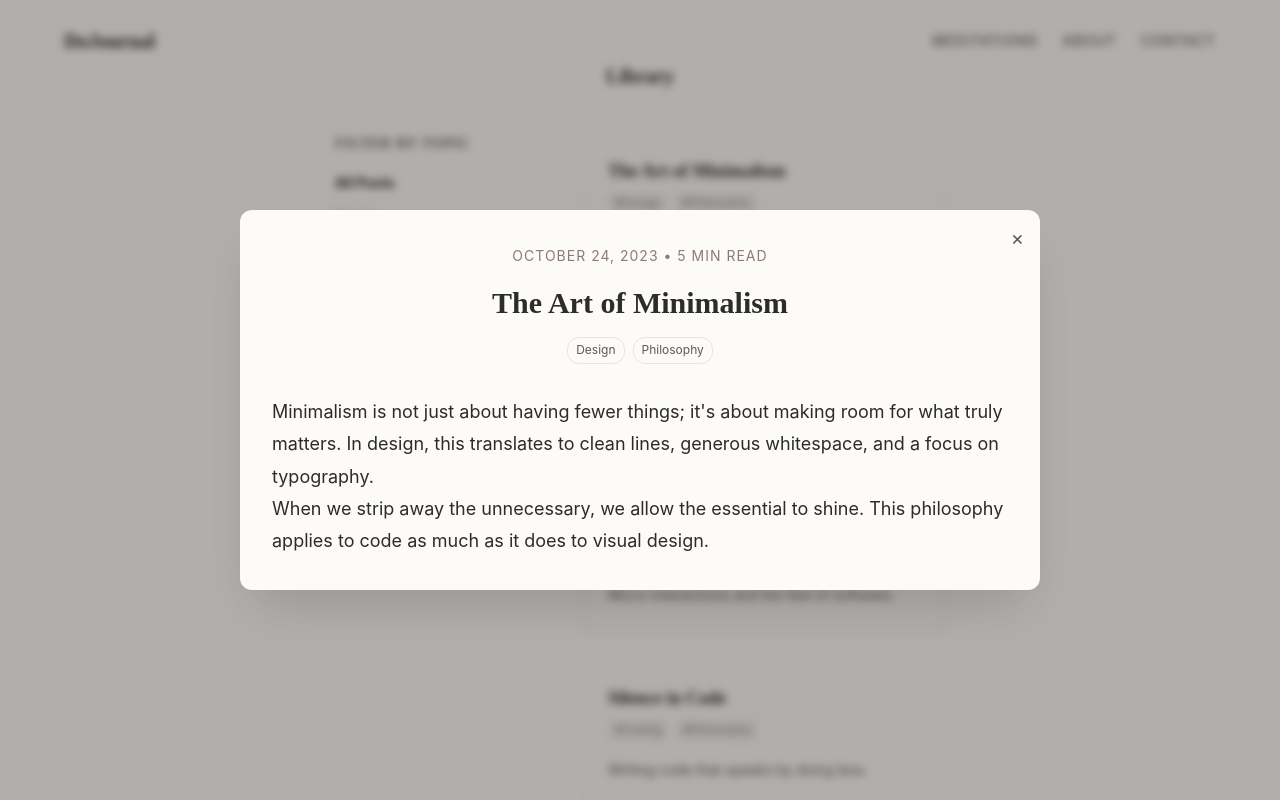
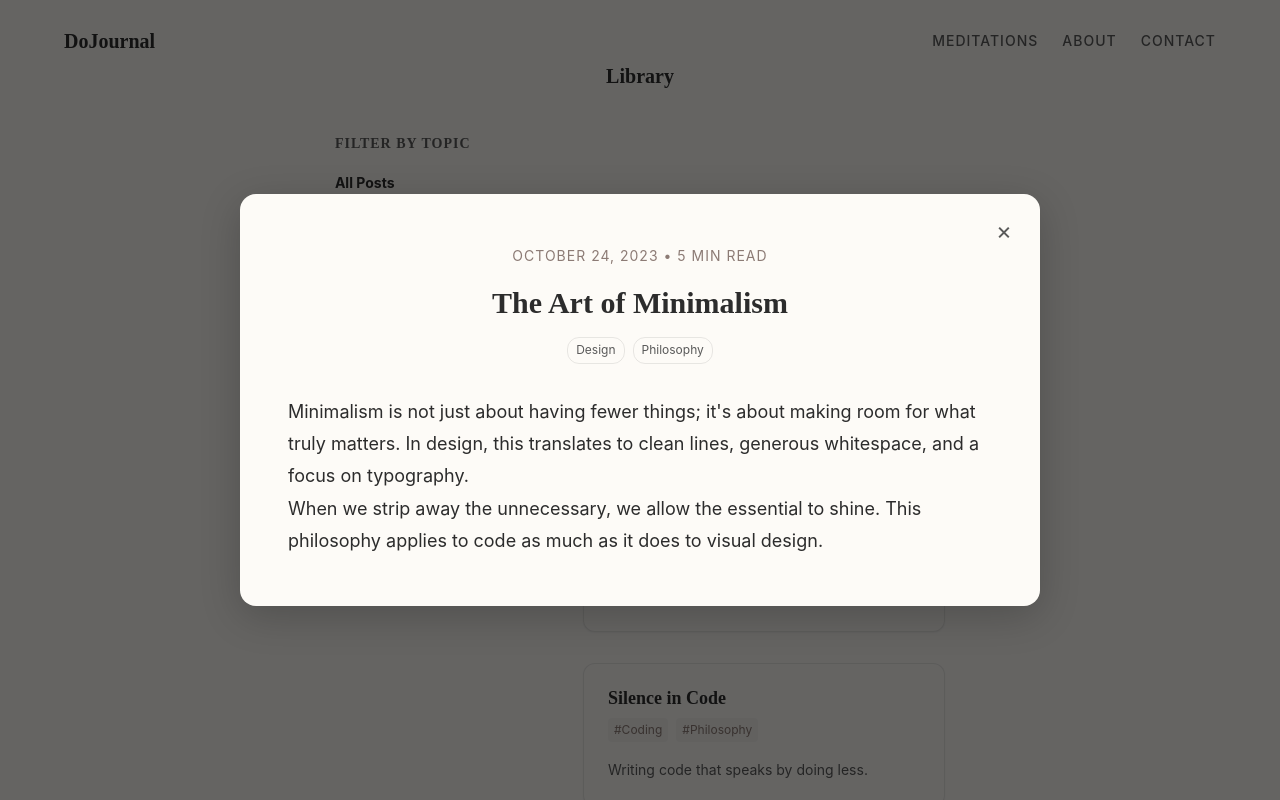
Before and after one commit to Hexthebaldy/MyProfile, a React (Vite) app: page / in a window 1280 px wide. Both pictures are taken after a click on the element 764 px from the left and 207 px from the top of the page. Shown: the top 800 px of the page. Built offline with nearby package versions, Linux system fonts and the light colour scheme.

Commit message:
feat:animation optimization

```diff
--- a/package.json
+++ b/package.json
@@ -10,6 +10,7 @@
     "preview": "vite preview"
   },
   "dependencies": {
+    "framer-motion": "^12.23.24",
     "react": "^19.2.0",
     "react-dom": "^19.2.0",
     "react-router-dom": "^6.30.2"
--- a/src/components/Modal.tsx
+++ b/src/components/Modal.tsx
@@ -1,13 +1,14 @@
 import React, { useEffect } from 'react';
-import { createPortal } from 'react-dom';
+import { motion, AnimatePresence } from 'framer-motion';
 
 interface ModalProps {
     isOpen: boolean;
     onClose: () => void;
     children: React.ReactNode;
+    layoutId?: string | null;
 }
 
-const Modal: React.FC<ModalProps> = ({ isOpen, onClose, children }) => {
+const Modal: React.FC<ModalProps> = ({ isOpen, onClose, children, layoutId }) => {
     useEffect(() => {
         if (isOpen) {
             document.body.style.overflow = 'hidden';
@@ -19,48 +20,111 @@ const Modal: React.FC<ModalProps> = ({ isOpen, onClose, children }) => {
         };
     }, [isOpen]);
 
-    if (!isOpen) return null;
-
-    return createPortal(
+    return (
+        <AnimatePresence>
+            {isOpen && (
                 <div style={{
                     position: 'fixed',
                     top: 0,
                     left: 0,
                     right: 0,
                     bottom: 0,
-            backgroundColor: 'rgba(0, 0, 0, 0.3)',
-            backdropFilter: 'blur(4px)',
+                    zIndex: 2000,
                     display: 'flex',
                     justifyContent: 'center',
                     alignItems: 'center',
-            zIndex: 2000,
-            padding: 'var(--space-4)',
-        }} onClick={onClose}>
-            <div style={{
+                    pointerEvents: 'none' // Allow clicks to pass through to backdrop
+                }}>
+                    {/* Backdrop - Removed blur for performance */}
+                    <motion.div
+                        initial={{ opacity: 0 }}
+                        animate={{ opacity: 1 }}
+                        exit={{ opacity: 0 }}
+                        transition={{ duration: 0.3 }}
+                        onClick={onClose}
+                        style={{
+                            position: 'absolute',
+                            top: 0,
+                            left: 0,
+                            right: 0,
+                            bottom: 0,
+                            backgroundColor: 'rgba(0, 0, 0, 0.6)', // Slightly darker to compensate for lack of blur
+                            pointerEvents: 'auto',
+                            willChange: 'opacity'
+                        }}
+                    />
+
+                    {/* Modal Content Container - Morphs from Card */}
+                    <motion.div
+                        layoutId={layoutId || undefined}
+                        style={{
                             backgroundColor: 'var(--color-bg-primary)',
-                width: '100%',
+                            borderRadius: '16px',
                             maxWidth: '800px',
-                maxHeight: '90vh',
+                            width: '90%',
+                            maxHeight: '85vh',
+                            zIndex: 2001,
+                            boxShadow: '0 10px 40px rgba(0, 0, 0, 0.2)', // Reduced shadow complexity
+                            position: 'relative',
+                            pointerEvents: 'auto',
+                            overflow: 'hidden',
+                            display: 'flex',
+                            flexDirection: 'column',
+                            willChange: 'transform, width, height, border-radius' // Hint browser
+                        }}
+                        transition={{
+                            type: 'spring',
+                            damping: 30,
+                            stiffness: 300,
+                            mass: 0.8
+                        }}
+                    >
+                        {/* Scrollable Content Wrapper - Fades In */}
+                        <motion.div
+                            initial={{ opacity: 0 }}
+                            animate={{ opacity: 1 }}
+                            exit={{ opacity: 0 }}
+                            transition={{ duration: 0.2, delay: 0.1 }} // Slight delay to let morph start
+                            style={{
+                                padding: 'var(--space-12)',
                                 overflowY: 'auto',
-                borderRadius: '12px',
-                boxShadow: 'var(--shadow-modal)',
-                padding: 'var(--space-8)',
-                position: 'relative',
-            }} onClick={e => e.stopPropagation()}>
-                <button onClick={onClose} style={{
+                                height: '100%',
+                                width: '100%'
+                            }}
+                        >
+                            {/* Close Button */}
+                            <button
+                                onClick={onClose}
+                                style={{
                                     position: 'absolute',
                                     top: 'var(--space-4)',
                                     right: 'var(--space-4)',
-                    fontSize: 'var(--text-xl)',
+                                    background: 'transparent',
+                                    border: 'none',
+                                    fontSize: 'var(--text-2xl)',
+                                    cursor: 'pointer',
                                     color: 'var(--color-text-secondary)',
-                    cursor: 'pointer',
-                }}>
-                    &times;
+                                    width: '40px',
+                                    height: '40px',
+                                    borderRadius: '50%',
+                                    display: 'flex',
+                                    alignItems: 'center',
+                                    justifyContent: 'center',
+                                    transition: 'background-color var(--transition-fast)',
+                                    zIndex: 10
+                                }}
+                                onMouseEnter={(e) => (e.currentTarget.style.backgroundColor = 'rgba(0, 0, 0, 0.05)')}
+                                onMouseLeave={(e) => (e.currentTarget.style.backgroundColor = 'transparent')}
+                            >
+                                ×
                             </button>
+
                             {children}
+                        </motion.div>
+                    </motion.div>
                 </div>
-        </div>,
-        document.body
+            )}
+        </AnimatePresence>
     );
 };
 
--- a/src/pages/Home.tsx
+++ b/src/pages/Home.tsx
@@ -1,5 +1,6 @@
 import React, { useState, useMemo } from 'react';
 import { posts, type Post } from '../data/posts';
+import { motion } from 'framer-motion';
 import Avatar from '../components/Avatar';
 import Sidebar from '../components/Sidebar';
 import Modal from '../components/Modal';
@@ -7,6 +8,7 @@ import Modal from '../components/Modal';
 const Home: React.FC = () => {
     const [selectedTag, setSelectedTag] = useState<string | null>(null);
     const [selectedPost, setSelectedPost] = useState<Post | null>(null);
+    const [selectedLayoutId, setSelectedLayoutId] = useState<string | null>(null);
 
     // Get unique tags
     const allTags = useMemo(() => {
@@ -53,17 +55,27 @@ const Home: React.FC = () => {
                     maxWidth: '1200px'
                 }}>
                     {recentPosts.map(post => (
-                        <article key={post.id}
-                            onClick={() => setSelectedPost(post)}
+                        <motion.article key={post.id}
+                            layoutId={`recent-${post.id}`}
+                            onClick={() => {
+                                setSelectedPost(post);
+                                setSelectedLayoutId(`recent-${post.id}`);
+                            }}
                             className="glass-panel"
                             style={{
                                 cursor: 'pointer',
                                 padding: 'var(--space-6)',
-                                transition: 'transform var(--transition-fast)',
-                                textAlign: 'left'
+                                textAlign: 'left',
+                                backgroundColor: 'var(--color-bg-primary)', // Match modal bg
+                                borderRadius: '12px', // Explicit border radius
+                                willChange: 'transform' // Optimize animation
                             }}
-                            onMouseEnter={e => e.currentTarget.style.transform = 'translateY(-4px)'}
-                            onMouseLeave={e => e.currentTarget.style.transform = 'translateY(0)'}
+                            whileHover={{
+                                scale: 1.02,
+                                y: -4,
+                                transition: { duration: 0.2 }
+                            }}
+                            whileTap={{ scale: 0.98 }}
                         >
                             <span style={{ fontSize: 'var(--text-xs)', color: 'var(--color-text-accent)', textTransform: 'uppercase', letterSpacing: '1px', display: 'block', marginBottom: 'var(--space-2)' }}>
                                 {post.date}
@@ -72,7 +84,7 @@ const Home: React.FC = () => {
                             <p style={{ color: 'var(--color-text-secondary)', fontSize: 'var(--text-sm)', lineHeight: 1.6 }}>
                                 {post.excerpt.substring(0, 80)}...
                             </p>
-                        </article>
+                        </motion.article>
                     ))}
                 </div>
 
@@ -124,17 +136,27 @@ const Home: React.FC = () => {
                         <div style={{ flex: 1 }}>
                             <div style={{ display: 'grid', gridTemplateColumns: 'repeat(auto-fill, minmax(280px, 1fr))', gap: 'var(--space-8)' }}>
                                 {filteredPosts.map(post => (
-                                    <div key={post.id}
+                                    <motion.div key={post.id}
+                                        layoutId={`library-${post.id}`}
                                         className="glass-panel"
-                                        onClick={() => setSelectedPost(post)}
+                                        onClick={() => {
+                                            setSelectedPost(post);
+                                            setSelectedLayoutId(`library-${post.id}`);
+                                        }}
                                         style={{
                                             padding: 'var(--space-6)',
                                             cursor: 'pointer',
-                                            transition: 'transform var(--transition-fast)',
-                                            boxShadow: 'var(--shadow-sm)'
+                                            boxShadow: 'var(--shadow-sm)',
+                                            backgroundColor: 'var(--color-bg-primary)', // Match modal bg
+                                            borderRadius: '12px',
+                                            willChange: 'transform' // Optimize animation
                                         }}
-                                        onMouseEnter={e => e.currentTarget.style.transform = 'translateY(-4px)'}
-                                        onMouseLeave={e => e.currentTarget.style.transform = 'translateY(0)'}
+                                        whileHover={{
+                                            scale: 1.02,
+                                            y: -4,
+                                            transition: { duration: 0.2 }
+                                        }}
+                                        whileTap={{ scale: 0.98 }}
                                     >
                                         <h4 style={{ fontSize: 'var(--text-lg)', marginBottom: 'var(--space-2)' }}>{post.title}</h4>
                                         <div style={{ display: 'flex', gap: 'var(--space-2)', marginBottom: 'var(--space-4)' }}>
@@ -147,7 +169,7 @@ const Home: React.FC = () => {
                                         <p style={{ fontSize: 'var(--text-sm)', color: 'var(--color-text-secondary)' }}>
                                             {post.excerpt}
                                         </p>
-                                    </div>
+                                    </motion.div>
                                 ))}
                             </div>
                         </div>
@@ -156,7 +178,11 @@ const Home: React.FC = () => {
             </section>
 
             {/* Post Modal */}
-            <Modal isOpen={!!selectedPost} onClose={() => setSelectedPost(null)}>
+            <Modal
+                isOpen={!!selectedPost}
+                onClose={() => setSelectedPost(null)}
+                layoutId={selectedLayoutId}
+            >
                 {selectedPost && (
                     <article>
                         <header style={{ textAlign: 'center', marginBottom: 'var(--space-8)' }}>
```
Also changed, not shown: 1 other file (tests, documents, lock files or other folders). Lines whose indentation alone changed are shown as unchanged.
